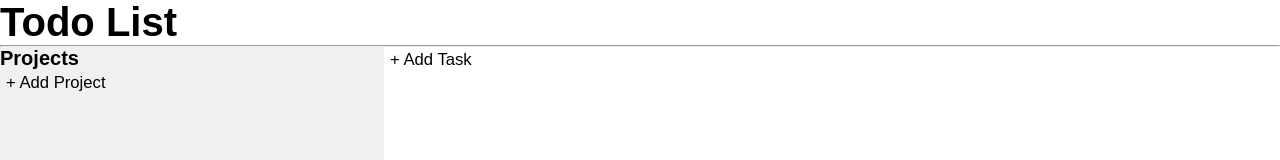
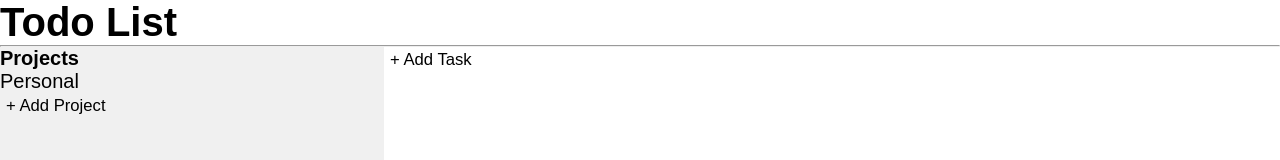
Before and after one commit to amme987/todo-list, a website built with webpack: page dist/index.html in a window 1280 px wide. Shown: the top 160 px of the page. Built offline with nearby package versions, Linux system fonts and the light colour scheme.

Commit message:
Display default project when user first opens the app

```diff
--- a/src/projects.js
+++ b/src/projects.js
@@ -11,6 +11,13 @@ class Project {
 
   taskList = [];
 }
+
+// Display default project when user first opens the app
+(function () {
+  const defaultProject = new Project("Personal");
+  projectList.push(defaultProject);
+  displayProject();
+})();
 
 const add = document.querySelector("#projects .add");
 add.addEventListener("click", () => {
```
Also changed, not shown: dist/index.html, dist/main.js.
